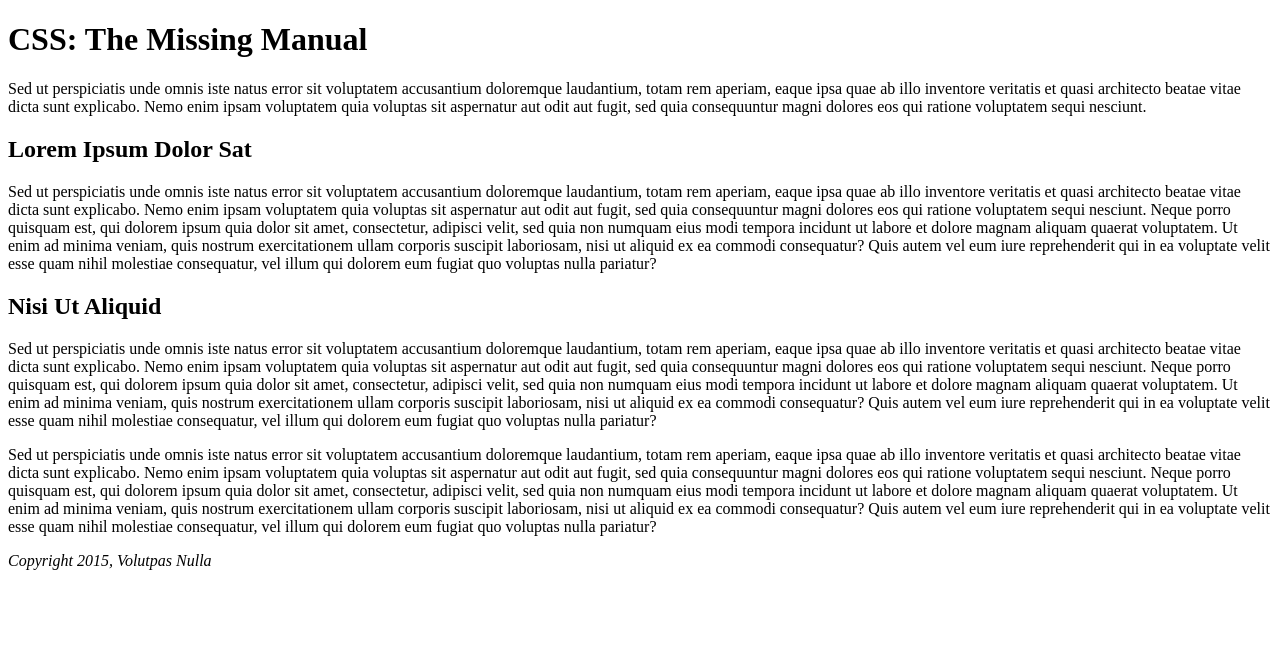
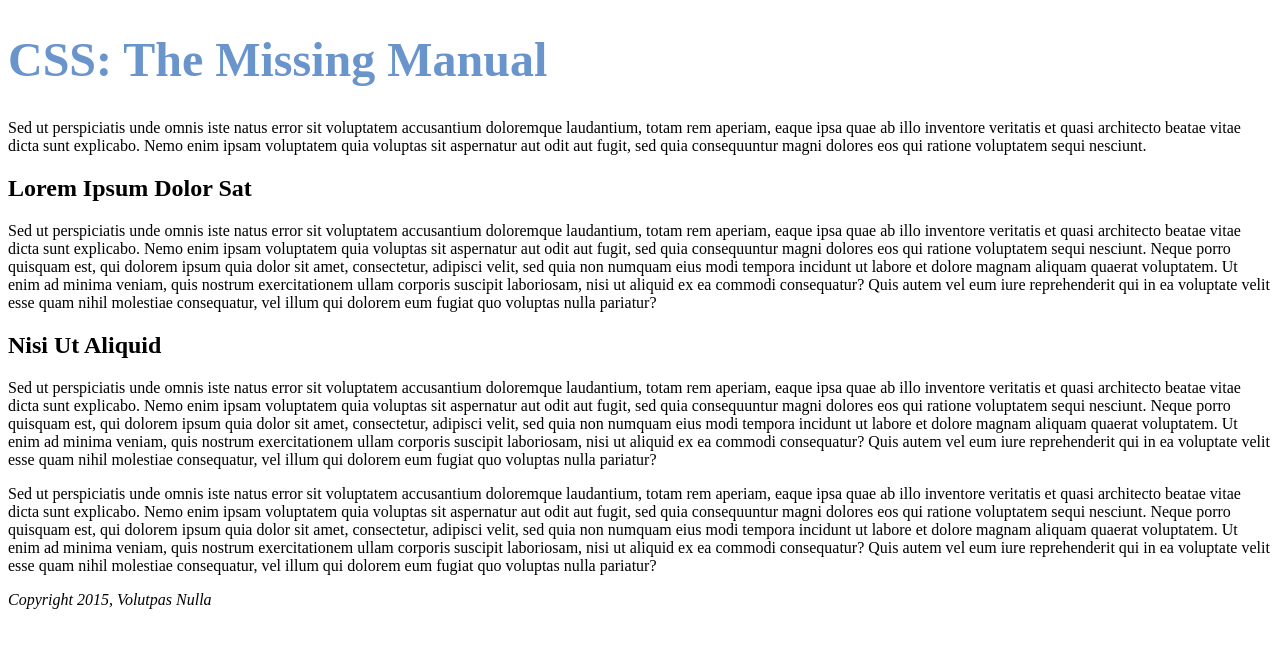
Before and after one commit to kbab6aoo/CSS, a plain HTML site: page 02/index.html in a window 1280 px wide. Drawn offline with Linux system fonts and the light colour scheme.

Commit message:
font color and size changed

```diff
--- a/02/index.html
+++ b/02/index.html
@@ -5,7 +5,7 @@
 <title>CSS:The Missing Manual -- Chapter 2</title>
 </head>
 <body>
-<h1>CSS: The Missing Manual</h1>
+<h1 style="color: #6A94CC; font-size: 3em;">CSS: The Missing Manual</h1>
 <p>Sed ut perspiciatis unde omnis iste natus error sit voluptatem accusantium doloremque laudantium, totam rem aperiam, eaque ipsa quae ab illo inventore veritatis et quasi architecto beatae vitae dicta sunt explicabo. Nemo enim ipsam voluptatem quia voluptas sit aspernatur aut odit aut fugit, sed quia consequuntur magni dolores eos qui ratione voluptatem sequi nesciunt. </p>
 <h2>Lorem Ipsum Dolor Sat</h2>
 <p>Sed ut perspiciatis unde omnis iste natus error sit voluptatem accusantium doloremque laudantium, totam rem aperiam, eaque ipsa quae ab illo inventore veritatis et quasi architecto beatae vitae dicta sunt explicabo. Nemo enim ipsam voluptatem quia voluptas sit aspernatur aut odit aut fugit, sed quia consequuntur magni dolores eos qui ratione voluptatem sequi nesciunt. Neque porro quisquam est, qui dolorem ipsum quia dolor sit amet, consectetur, adipisci velit, sed quia non numquam eius modi tempora incidunt ut labore et dolore magnam aliquam quaerat voluptatem. Ut enim ad minima veniam, quis nostrum exercitationem ullam corporis suscipit laboriosam, nisi ut aliquid ex ea commodi consequatur? Quis autem vel eum iure reprehenderit qui in ea voluptate velit esse quam nihil molestiae consequatur, vel illum qui dolorem eum fugiat quo voluptas nulla pariatur?</p>
```
